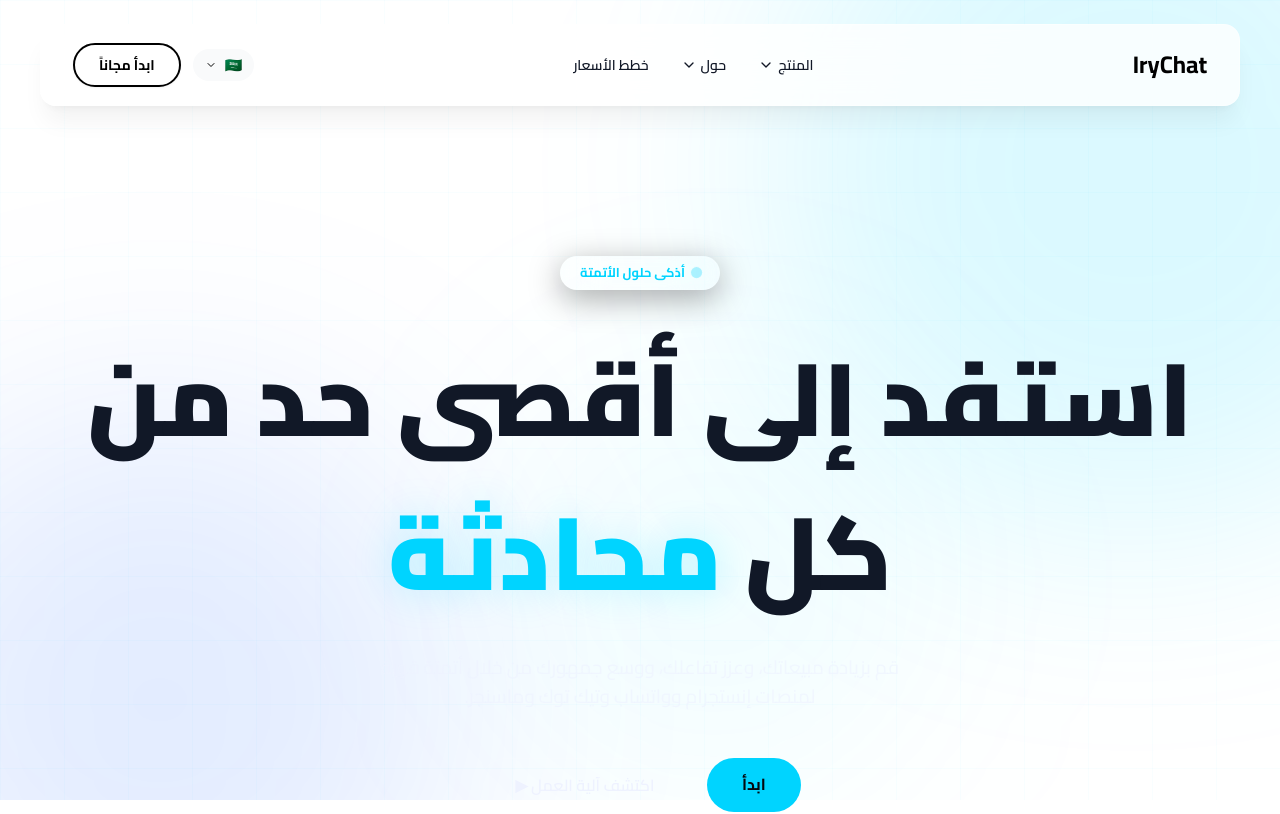
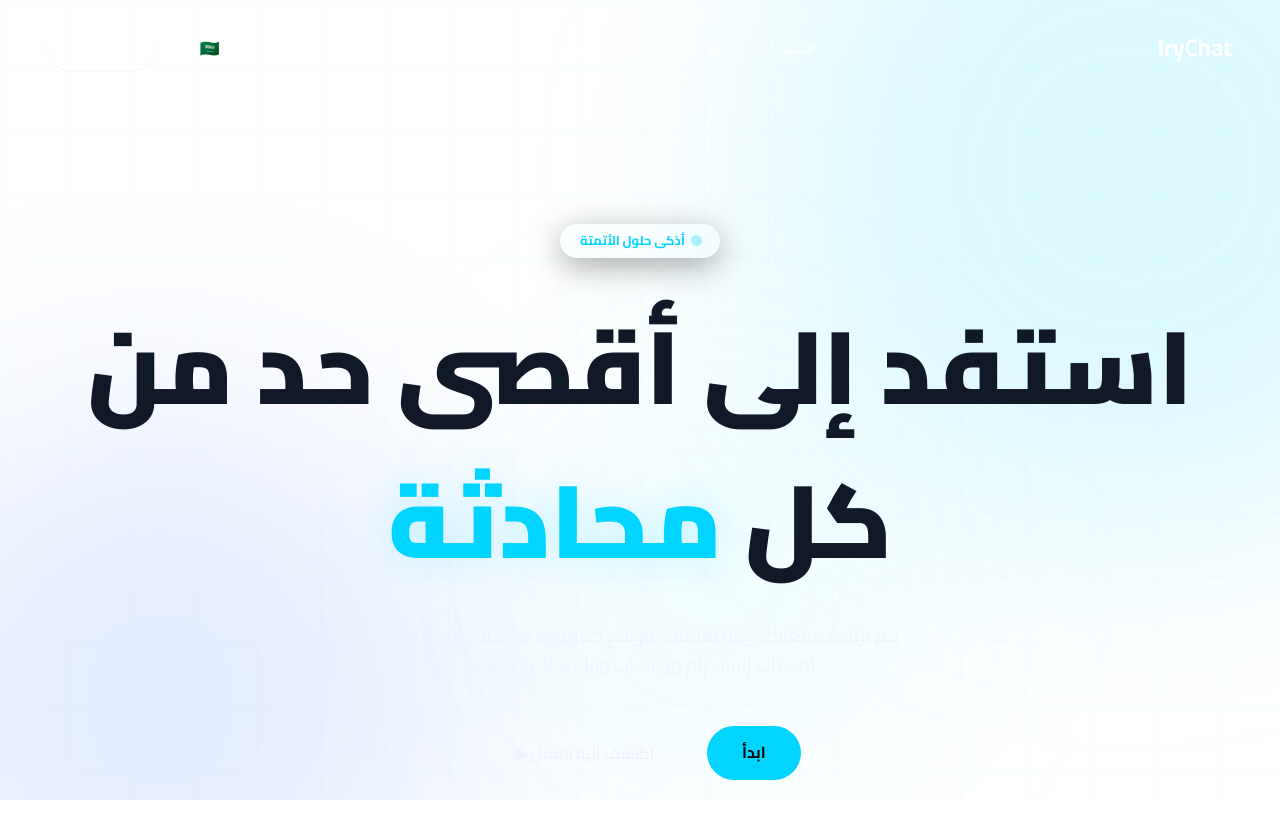
Before and after one commit to hassanelqady/IryChat, a Next.js app: page / in a window 1280 px wide. Shown: the top 814 px of the page. Built offline with nearby package versions, Linux system fonts and the light colour scheme.

Commit message:
Update pages and components

```diff
--- a/components/LayoutWrapper.js
+++ b/components/LayoutWrapper.js
@@ -8,11 +8,10 @@ export default function LayoutWrapper({ children }) {
 
   return (
     <>
-      {/* الـ Navbar يظهر في كل الصفحات ما عدا الداشبورد */}
       {!isDashboard && <Navbar />}
 
-      {/* تعديل المسافة العلوية حسب الصفحة */}
-      <main className={isDashboard ? "min-h-screen" : "pt-28 min-h-screen"}>
+      {/* تم تقليل pt إلى 20 لأن الشريط أصبح عالي جداً (top-2) */}
+      <main className={isDashboard ? "min-h-screen" : "pt-20 min-h-screen"}>
         {children}
       </main>
     </>
--- a/components/Navbar.js
+++ b/components/Navbar.js
@@ -9,6 +9,7 @@ import { ChevronDown, Menu, X, Instagram, Facebook, MessageCircle, Music } from
 const Navbar = () => {
   const [isOpen, setIsOpen] = useState(false);
   const [activeDropdown, setActiveDropdown] = useState(null);
+  const [scrolled, setScrolled] = useState(false);
 
   const { lang, toggleLanguage } = useLanguage();
   const pathname = usePathname();
@@ -76,6 +77,14 @@ const Navbar = () => {
   ];
 
   useEffect(() => {
+    const handleScroll = () => {
+      setScrolled(window.scrollY > 20);
+    };
+    window.addEventListener('scroll', handleScroll);
+    return () => window.removeEventListener('scroll', handleScroll);
+  }, []);
+
+  useEffect(() => {
     setIsOpen(false);
     setActiveDropdown(null);
   }, [pathname]);
@@ -99,35 +108,52 @@ const Navbar = () => {
 
   return (
     <>
-      {/* --- الشريط العلوي --- */}
+      {/* --- الشريط العلوي: الأعلى حد ممكن + عناصر ملتصقة بالحواف --- */}
       <nav className="
         fixed
-        top-6
-        left-2
-        right-2
-        md:left-6
-        md:right-6
-        lg:left-10
-        lg:right-10
+        top-2
+        left-1
+        right-1
+        md:left-4
+        md:right-4
+        lg:left-6
+        lg:right-6
         z-50
-        bg-white/80
-        dark:bg-white/10
-        backdrop-blur-2xl
-        border
-        border-white/30
-        dark:border-white/20
-        shadow-xl
-        shadow-black/5
-        rounded-2xl
         transition-all
-        duration-300
+        duration-500
       ">
-        <div className="w-full px-2 sm:px-4 md:px-6 lg:px-8">
+        {/* طبقة الخلفية */}
+        <div className={`
+          absolute
+          inset-0
+          -z-10
+          rounded-2xl
+          backdrop-blur-2xl
+          border
+          border-white/40
+          border-b-black/5
+          bg-white/70
+          dark:bg-white/10
+          shadow-lg
+          shadow-blue-900/5
+          transition-all
+          duration-500
+          ${
+            scrolled
+              ? 'opacity-100 translate-y-0'
+              : 'opacity-0 translate-y-[-2px]'
+          }
+        `}></div>
+
+        {/* تم تقليل Padding الداخلي بقوة ليكون المحتوى على الأطراف */}
+        <div className="w-full px-1 sm:px-2 md:px-4 lg:px-6">
           <div className="flex justify-between items-center h-20">
 
             {/* الشعار */}
             <Link href="/" className="flex-shrink-0 cursor-pointer" onClick={closeMenu}>
-              <span className="text-2xl font-bold text-black dark:text-white">
+              <span className={`text-2xl font-bold ${
+                scrolled ? 'text-black dark:text-white' : 'text-white'
+              }`}>
                 IryChat
               </span>
             </Link>
@@ -137,17 +163,14 @@ const Navbar = () => {
 
               {/* Product Dropdown */}
               <div className="relative group">
-                <button className="flex items-center gap-1 text-sm font-semibold text-gray-900 dark:text-gray-100 hover:text-black dark:hover:text-white transition-colors py-2">
+                <button className={`flex items-center gap-1 text-sm font-semibold py-2 ${
+                  scrolled ? 'text-gray-900 dark:text-gray-100 hover:text-black dark:hover:text-white' : 'text-white hover:text-gray-200'
+                }`}>
                   <span>{t.product}</span>
                   <ChevronDown className="w-4 h-4 transition-transform group-hover:rotate-180" />
                 </button>
-                {/*
-                  تم التعديل:
-                  - السرعة: duration-200 (سريع)
-                  - الحركة: translate-y-1 (مختصر وأنعم لتجنب الاهتزاز)
-                */}
                 <div className="absolute top-full left-0 mt-2 w-56 opacity-0 invisible group-hover:opacity-100 group-hover:visible transition-all duration-200 transform translate-y-1 group-hover:translate-y-0">
-                  <div className="bg-white/90 dark:bg-white/10 backdrop-blur-xl rounded-xl shadow-2xl border border-gray-100 dark:border-white/10 p-2 space-y-1">
+                  <div className="bg-white/95 dark:bg-white/10 backdrop-blur-2xl rounded-xl shadow-2xl border border-gray-100 dark:border-white/10 p-2 space-y-1">
                     {productItems.map((item) => (
                       <Link key={item.name} href={item.href} className="flex items-center gap-3 px-4 py-3 rounded-lg text-gray-700 dark:text-gray-200 hover:bg-gray-100 dark:hover:bg-white/20 hover:text-black dark:hover:text-white transition-colors text-sm font-medium">
                         <span className="text-black dark:text-white">{item.icon}</span>
@@ -160,12 +183,14 @@ const Navbar = () => {
 
               {/* About Dropdown */}
               <div className="relative group">
-                <button className="flex items-center gap-1 text-sm font-semibold text-gray-900 dark:text-gray-100 hover:text-black dark:hover:text-white transition-colors py-2">
+                <button className={`flex items-center gap-1 text-sm font-semibold py-2 ${
+                  scrolled ? 'text-gray-900 dark:text-gray-100 hover:text-black dark:hover:text-white' : 'text-white hover:text-gray-200'
+                }`}>
                   <span>{t.about}</span>
                   <ChevronDown className="w-4 h-4 transition-transform group-hover:rotate-180" />
                 </button>
                 <div className="absolute top-full left-0 mt-2 w-48 opacity-0 invisible group-hover:opacity-100 group-hover:visible transition-all duration-200 transform translate-y-1 group-hover:translate-y-0">
-                  <div className="bg-white/90 dark:bg-white/10 backdrop-blur-xl rounded-xl shadow-2xl border border-gray-100 dark:border-white/10 p-2 space-y-1">
+                  <div className="bg-white/95 dark:bg-white/10 backdrop-blur-2xl rounded-xl shadow-2xl border border-gray-100 dark:border-white/10 p-2 space-y-1">
                     {aboutItems.map((item) => (
                       <Link key={item.name} href={item.href} className="block px-4 py-3 rounded-lg text-gray-700 dark:text-gray-200 hover:bg-gray-100 dark:hover:bg-white/20 hover:text-black dark:hover:text-white transition-colors text-sm font-medium">
                         {item.name}
@@ -176,7 +201,9 @@ const Navbar = () => {
               </div>
 
               {/* Pricing Link */}
-              <Link href="/pricing" className="text-sm font-semibold text-gray-900 dark:text-gray-100 hover:text-black dark:hover:text-white transition-colors py-2">
+              <Link href="/pricing" className={`text-sm font-semibold py-2 ${
+                  scrolled ? 'text-gray-900 dark:text-gray-100 hover:text-black dark:hover:text-white' : 'text-white hover:text-gray-200'
+                }`}>
                 {t.pricing}
               </Link>
 
@@ -187,13 +214,17 @@ const Navbar = () => {
 
               {/* Language Dropdown */}
               <div className="relative group">
-                <button className="hidden md:flex items-center gap-2 px-3 py-1.5 rounded-full bg-gray-50 dark:bg-white/5 hover:bg-gray-100 dark:hover:bg-white/10 text-sm font-bold text-black dark:text-white transition-colors">
+                <button className={`hidden md:flex items-center gap-2 px-3 py-1.5 rounded-full transition-colors duration-300 ${
+                  scrolled
+                    ? 'bg-gray-100 dark:bg-white/5 hover:bg-gray-200 dark:hover:bg-white/10 text-black dark:text-white'
+                    : 'bg-white/20 hover:bg-white/30 text-white'
+                }`}>
                   <span>{isRTL ? '🇸🇦' : '🇺🇸'}</span>
                   <ChevronDown className="w-3 h-3 transition-transform group-hover:rotate-180" />
                 </button>
 
                 <div className="absolute top-full left-0 mt-2 w-36 opacity-0 invisible group-hover:opacity-100 group-hover:visible transition-all duration-200 transform translate-y-1 group-hover:translate-y-0 z-50">
-                  <div className="bg-white/90 dark:bg-white/10 backdrop-blur-xl rounded-xl shadow-2xl border border-gray-100 dark:border-white/10 p-1 space-y-1">
+                  <div className="bg-white/95 dark:bg-white/10 backdrop-blur-2xl rounded-xl shadow-2xl border border-gray-100 dark:border-white/10 p-1 space-y-1">
                     {languageOptions.map((opt) => (
                       <button
                         key={opt.code}
@@ -212,10 +243,10 @@ const Navbar = () => {
                 </div>
               </div>
 
-              {/* زر البدء: حواف رفيعة */}
+              {/* زر البدء */}
               <Link
                 href="/signup"
-                className="
+                className={`
                   hidden
                   md:inline-flex
                   items-center
@@ -223,22 +254,19 @@ const Navbar = () => {
                   px-6
                   py-2.5
                   border-2
-                  border-black
-                  dark:border-white
                   text-sm
                   font-bold
                   rounded-full
-                  text-black
-                  dark:text-white
-                  hover:bg-black
-                  dark:hover:bg-white
-                  hover:text-white
-                  dark:hover:text-black
+                  shadow-sm
+                  hover:shadow-lg
                   transition-all
                   duration-200
-                  shadow-sm
-                  hover:shadow-md
-                "
+                  ${
+                    scrolled
+                      ? 'border-black dark:border-white text-black dark:text-white hover:bg-black dark:hover:bg-white hover:text-white dark:hover:text-black'
+                      : 'border-white text-white hover:bg-white hover:text-black'
+                  }
+                `}
               >
                 {t.getStarted}
               </Link>
@@ -246,7 +274,9 @@ const Navbar = () => {
               {/* هامبرغر موبايل */}
               <button
                 onClick={() => setIsOpen(true)}
-                className="md:hidden p-2 rounded-md text-gray-600 dark:text-gray-300 hover:bg-gray-100 dark:hover:bg-white/10 focus:outline-none"
+                className={`md:hidden p-2 rounded-md focus:outline-none transition-colors duration-300 ${
+                  scrolled ? 'text-gray-600 dark:text-gray-300 hover:bg-gray-100 dark:hover:bg-white/10' : 'text-white hover:bg-white/20'
+                }`}
               >
                 <Menu size={28} />
               </button>
@@ -255,9 +285,9 @@ const Navbar = () => {
         </div>
       </nav>
 
-      {/* --- قائمة الموبايل (Full Screen Overlay) --- */}
+      {/* --- قائمة الموبايل --- */}
       <div
-        className={`fixed inset-0 z-[60] bg-white/95 dark:bg-white/10 backdrop-blur-xl transform transition-all duration-500 ease-[cubic-bezier(0.16,1,0.3,1)] ${
+        className={`fixed inset-0 z-[60] bg-white/80 dark:bg-white/10 backdrop-blur-xl transform transition-all duration-500 ease-[cubic-bezier(0.16,1,0.3,1)] ${
           isOpen
             ? 'translate-x-0'
             : isRTL
```
